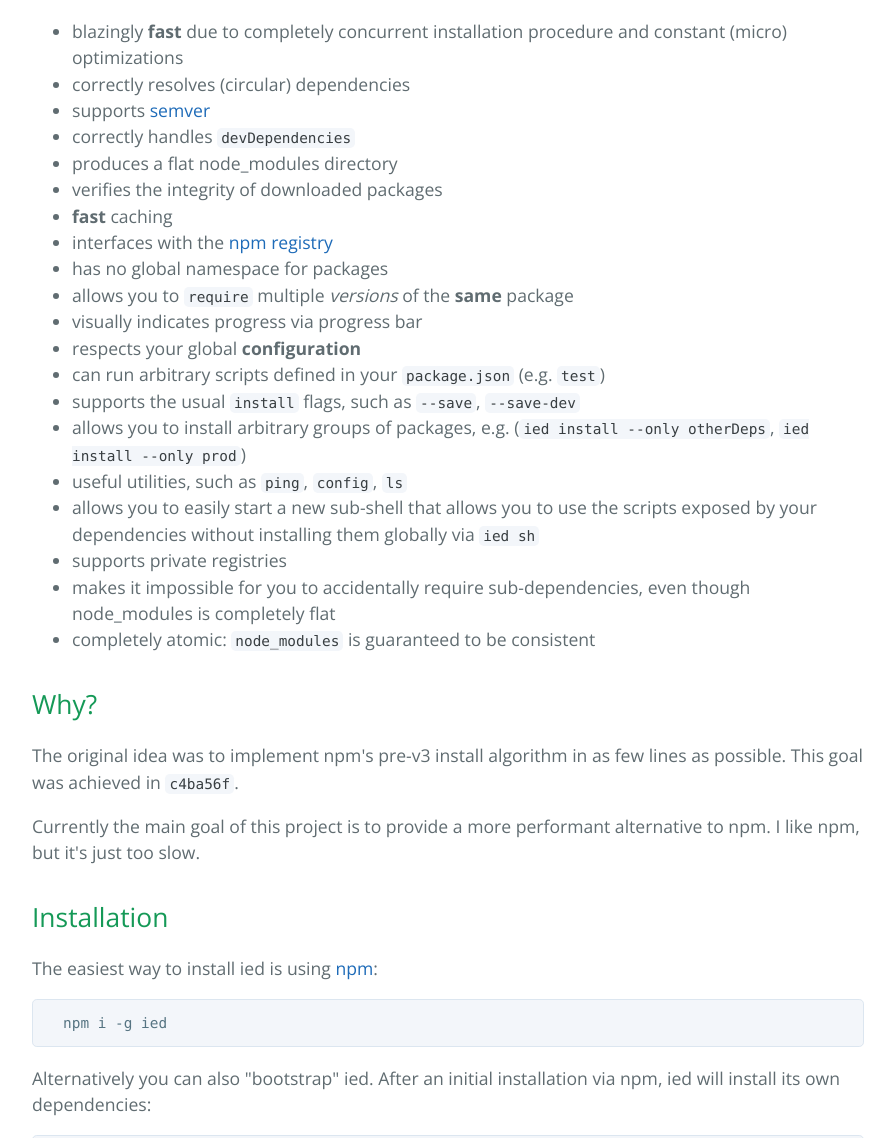
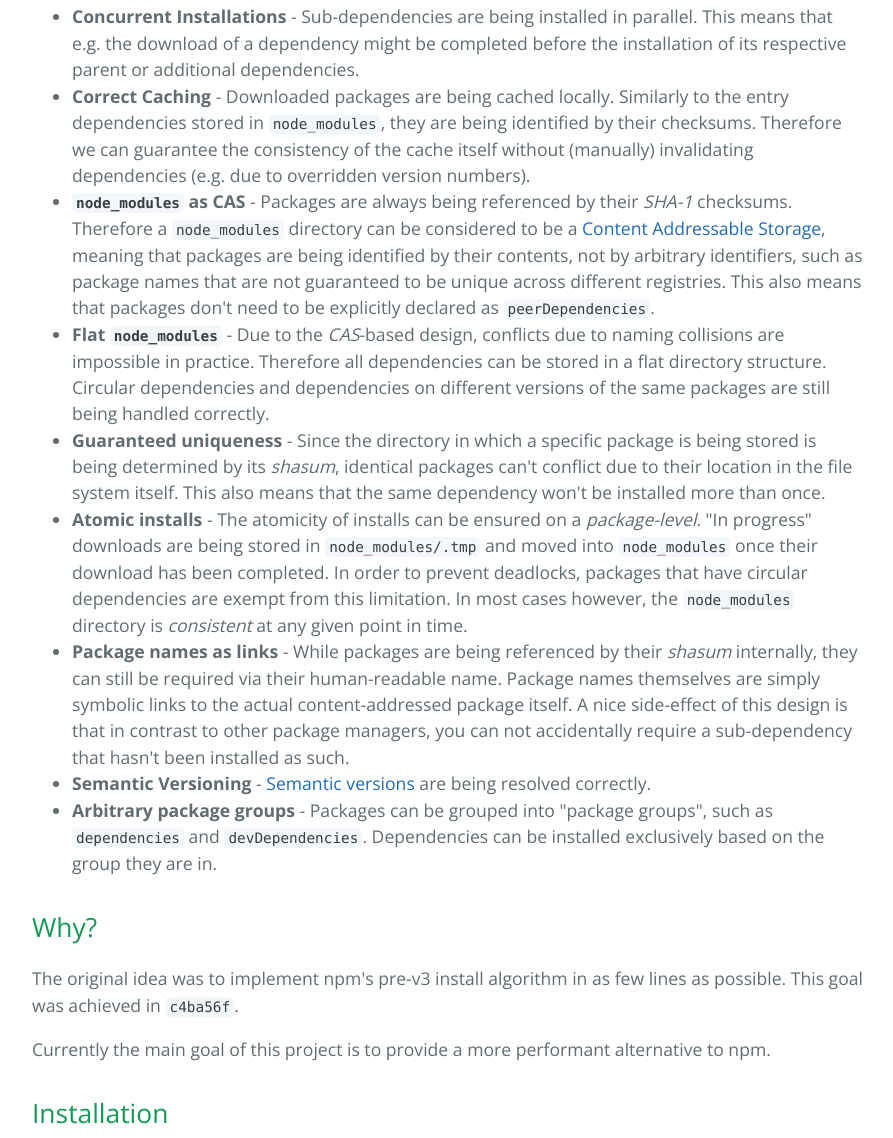
Before and after one commit to alexanderGugel/ied, a website: page index.html in a window 1280 px wide. Shown: the part 1156-2294 px from the top of the page, without its empty margins (192-1085 px from the left). Drawn offline with nearby package versions, Linux system fonts and the light colour scheme.

Commit message:
Create gh-pages branch via GitHub

```diff
--- a/index.html
+++ b/index.html
@@ -19,44 +19,35 @@
     </section>
 
     <section class="main-content">
-      <p><a href="http://github.com/hughsk/stability-badges"><img src="http://hughsk.github.io/stability-badges/dist/experimental.svg" alt="experimental"></a>
-<a href="https://travis-ci.org/alexanderGugel/ied"><img src="https://travis-ci.org/alexanderGugel/ied.svg" alt="Build Status"></a>
-<a href="https://gitter.im/alexanderGugel/ied?utm_source=badge&amp;utm_medium=badge&amp;utm_campaign=pr-badge&amp;utm_content=badge"><img src="https://badges.gitter.im/Join%20Chat.svg" alt="Join the chat at https://gitter.im/alexanderGugel/ied"></a></p>
+      <h1>
+<a id="ied-wip" class="anchor" href="#ied-wip" aria-hidden="true"><span class="octicon octicon-link"></span></a>ied (WIP)</h1>
 
-<h1>
-<a id="ied-wip" class="anchor" href="#ied-wip" aria-hidden="true"><span class="octicon octicon-link"></span></a>ied (WIP)</h1>
+<p><a href="https://travis-ci.org/alexanderGugel/ied"><img src="https://img.shields.io/travis/alexanderGugel/ied.svg" alt="Travis"></a>
+<a href="https://www.npmjs.com/package/ied"><img src="https://img.shields.io/npm/v/ied.svg" alt="npm"></a>
+<a href="http://standardjs.com/"><img src="https://img.shields.io/badge/code%20style-standard-brightgreen.svg" alt="js-standard-style"></a>
+<a href="https://gitter.im/alexanderGugel/ied"><img src="https://img.shields.io/badge/gitter-join%20chat-brightgreen.svg" alt="Join the chat at https://gitter.im/migme/beachball"></a></p>
 
 <p>An alternative package manager for Node.</p>
 
 <ul>
-<li>blazingly <strong>fast</strong> due to completely concurrent installation procedure and constant (micro) optimizations</li>
-<li>correctly resolves (circular) dependencies</li>
-<li>supports <a href="http://semver.org/">semver</a>
-</li>
-<li>correctly handles <code>devDependencies</code>
-</li>
-<li>produces a flat node_modules directory</li>
-<li>verifies the integrity of downloaded packages</li>
 <li>
-<strong>fast</strong> caching</li>
-<li>interfaces with the <a href="https://www.npmjs.org/">npm registry</a>
-</li>
-<li>has no global namespace for packages</li>
-<li>allows you to <code>require</code> multiple <em>versions</em> of the <strong>same</strong> package</li>
-<li>visually indicates progress via progress bar</li>
-<li>respects your global <strong>configuration</strong>
-</li>
-<li>can run arbitrary scripts defined in your <code>package.json</code> (e.g. <code>test</code>)</li>
-<li>supports the usual <code>install</code> flags, such as <code>--save</code>, <code>--save-dev</code>
-</li>
-<li>allows you to install arbitrary groups of packages, e.g. (<code>ied install --only otherDeps</code>, <code>ied install --only prod</code>)</li>
-<li>useful utilities, such as <code>ping</code>, <code>config</code>, <code>ls</code>
-</li>
-<li>allows you to easily start a new sub-shell that allows you to use the scripts exposed by your dependencies without installing them globally via <code>ied sh</code>
-</li>
-<li>supports private registries</li>
-<li>makes it impossible for you to accidentally require sub-dependencies, even though node_modules is completely flat</li>
-<li>completely atomic: <code>node_modules</code> is guaranteed to be consistent</li>
+<strong>Concurrent Installations</strong> - Sub-dependencies are being installed in parallel. This means that e.g. the download of a dependency might be completed before the installation of its respective parent or additional dependencies.</li>
+<li>
+<strong>Correct Caching</strong> - Downloaded packages are being cached locally. Similarly to the entry dependencies stored in <code>node_modules</code>, they are being identified by their checksums. Therefore we can guarantee the consistency of the cache itself without (manually) invalidating dependencies (e.g. due to overridden version numbers).</li>
+<li>
+<strong><code>node_modules</code> as CAS</strong> - Packages are always being referenced by their <em>SHA-1</em> checksums. Therefore a <code>node_modules</code> directory can be considered to be a <a href="https://en.wikipedia.org/wiki/Content-addressable_storage">Content Addressable Storage</a>, meaning that packages are being identified by their contents, not by arbitrary identifiers, such as package names that are not guaranteed to be unique across different registries. This also means that packages don't need to be explicitly declared as <code>peerDependencies</code>.</li>
+<li>
+<strong>Flat <code>node_modules</code></strong> - Due to the <em>CAS</em>-based design, conflicts due to naming collisions are impossible in practice. Therefore all dependencies can be stored in a flat directory structure. Circular dependencies and dependencies on different versions of the same packages are still being handled correctly.</li>
+<li>
+<strong>Guaranteed uniqueness</strong> - Since the directory in which a specific package is being stored is being determined by its <em>shasum</em>, identical packages can't conflict due to their location in the file system itself. This also means that the same dependency won't be installed more than once.</li>
+<li>
+<strong>Atomic installs</strong> - The atomicity of installs can be ensured on a <em>package-level</em>. "In progress" downloads are being stored in <code>node_modules/.tmp</code> and moved into <code>node_modules</code> once their download has been completed. In order to prevent deadlocks, packages that have circular dependencies are exempt from this limitation. In most cases however, the <code>node_modules</code> directory is <em>consistent</em> at any given point in time.</li>
+<li>
+<strong>Package names as links</strong> - While packages are being referenced by their <em>shasum</em> internally, they can still be required via their human-readable name. Package names themselves are simply symbolic links to the actual content-addressed package itself. A nice side-effect of this design is that in contrast to other package managers, you can not accidentally require a sub-dependency that hasn't been installed as such.</li>
+<li>
+<strong>Semantic Versioning</strong> - <a href="http://semver.org/">Semantic versions</a> are being resolved correctly.</li>
+<li>
+<strong>Arbitrary package groups</strong> - Packages can be grouped into "package groups", such as <code>dependencies</code> and <code>devDependencies</code>. Dependencies can be installed exclusively based on the group they are in.</li>
 </ul>
 
 <h2>
@@ -64,7 +55,7 @@
 
 <p>The original idea was to implement npm's pre-v3 install algorithm in as few lines as possible. This goal was achieved in <a href="https://github.com/alexanderGugel/ied/tree/c4ba56f7dece738db5b8cb28c20c7f6aa1e64d1d"><code>c4ba56f</code></a>.</p>
 
-<p>Currently the main goal of this project is to provide a more performant alternative to npm. I like npm, but it's just too slow.</p>
+<p>Currently the main goal of this project is to provide a more performant alternative to npm.</p>
 
 <h2>
 <a id="installation" class="anchor" href="#installation" aria-hidden="true"><span class="octicon octicon-link"></span></a>Installation</h2>
@@ -82,6 +73,16 @@
 
 <h2>
 <a id="usage" class="anchor" href="#usage" aria-hidden="true"><span class="octicon octicon-link"></span></a>Usage</h2>
+
+<p>The goal of <code>ied</code> is to support ~ 80 per cent of the npm commands that one uses on a daily basis. Feature parity with npm <strong>other than</strong> with its installation process itself is not an immediate goal. Raw performance is the primary concern during the development process.</p>
+
+<p>A global <a href="lib/config.js">configuration</a> can be supplied via environment variables. <code>NODE_DEBUG</code> can be used in order to debug specific sub-systems. The progress bar will be disabled in that case.</p>
+
+<p>Although <code>run-script</code> is supported, lifecycle scripts are not.</p>
+
+<p>At this point in time, the majority of the command API is <a href="bin/cmd.js">self-documenting</a>. More extensive documentation will be available once the API is stabilized.</p>
+
+<p>A high-level <a href="bin/USAGE.txt">USAGE</a> help is also supplied. The main goal is to keep the API predictable for regular npm-users. This means certain flags, such as for example <code>--save</code>, <code>--save-dev</code>, <code>--only</code>, are supported.</p>
 
 <pre><code>  ied is a package manager for Node.
 
@@ -144,7 +145,7 @@
 <h2>
 <a id="license" class="anchor" href="#license" aria-hidden="true"><span class="octicon octicon-link"></span></a>License</h2>
 
-<p>Licensed under the MIT license.</p>
+<p>Licensed under the MIT license. See [LICENSE.md].</p>
 
       <footer class="site-footer">
         <span class="site-footer-owner"><a href="https://github.com/alexanderGugel/ied">ied</a> is maintained by <a href="https://github.com/alexanderGugel">alexanderGugel</a>.</span>
```
Also changed, not shown: params.json (+1 -1 lines).
